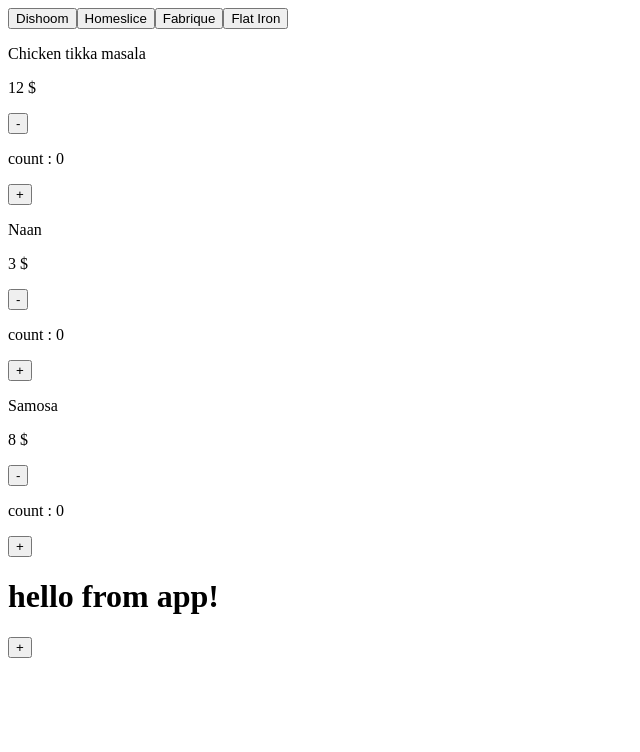
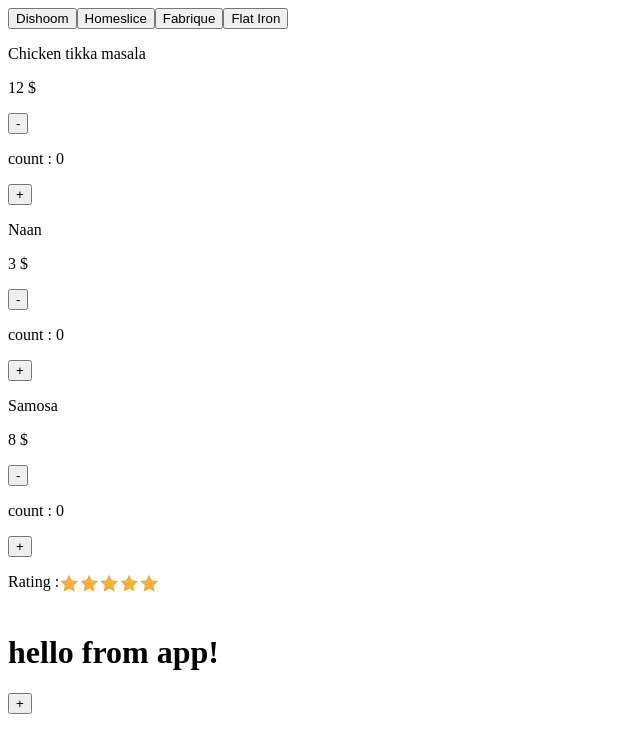
Before and after one commit to NikAndre/react-home-project, a React (Create React App) app: page / in a window 1280 px wide. Shown: the top 752 px of the page, without its empty margins (0-640 px from the left). Built offline with nearby package versions, Linux system fonts and the light colour scheme.

Commit message:
add Rate Component

```diff
--- a/src/Styles.css
+++ b/src/Styles.css
@@ -0,0 +1,7 @@
+.img-star{
+    width:20px;
+    height: 20px;
+}
+.img-wrapper{
+    display: flex;
+}
--- a/src/components/App.js
+++ b/src/components/App.js
@@ -11,11 +11,6 @@
         console.log('I updated')
     }
 
-
-
-
-
-
     render() {
        return (
            <div>
--- /dev/null
+++ b/src/components/rate.js
@@ -0,0 +1,23 @@
+import React from "react";
+import star from  '../images/star2.jpg'
+import '../Styles.css'
+
+export default function Rate(props){
+    console.log(props)
+    const renderStarRate = () => {
+        const arr = []
+        let i = 0
+        while(i < props.rate){
+            i++
+            arr.push(<p><img className={'img-star'} src={star} alt = 'star'></img></p>)
+    }
+    return arr
+    }
+
+    return (
+        <div className={'img-wrapper'}>
+            <p>Rating :</p>
+            {renderStarRate()}
+        </div>
+    )
+}
--- a/src/components/restaurant.js
+++ b/src/components/restaurant.js
@@ -1,6 +1,7 @@
 import React,{useState,useMemo} from 'react'
 import Menu from "./menu";
 import Navigation from "./navigation";
+import Rate from "./rate";
 
 
 
@@ -19,6 +20,7 @@
                 onRestaurantClick = {(id) => {setActiveId(id)} }
             />
             <Menu menu = {activeRestaurant.menu}/>
+            <Rate rate = {5}/>
         </div>
     )
 }
```
Also changed, not shown: src/images/star2.jpg (added).
